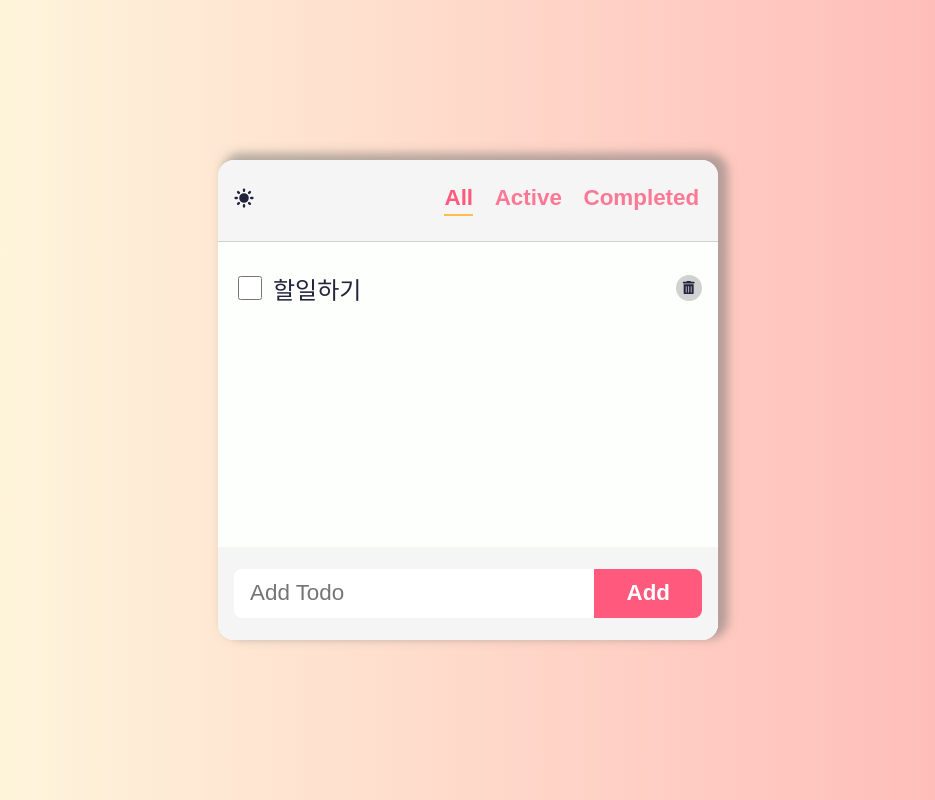
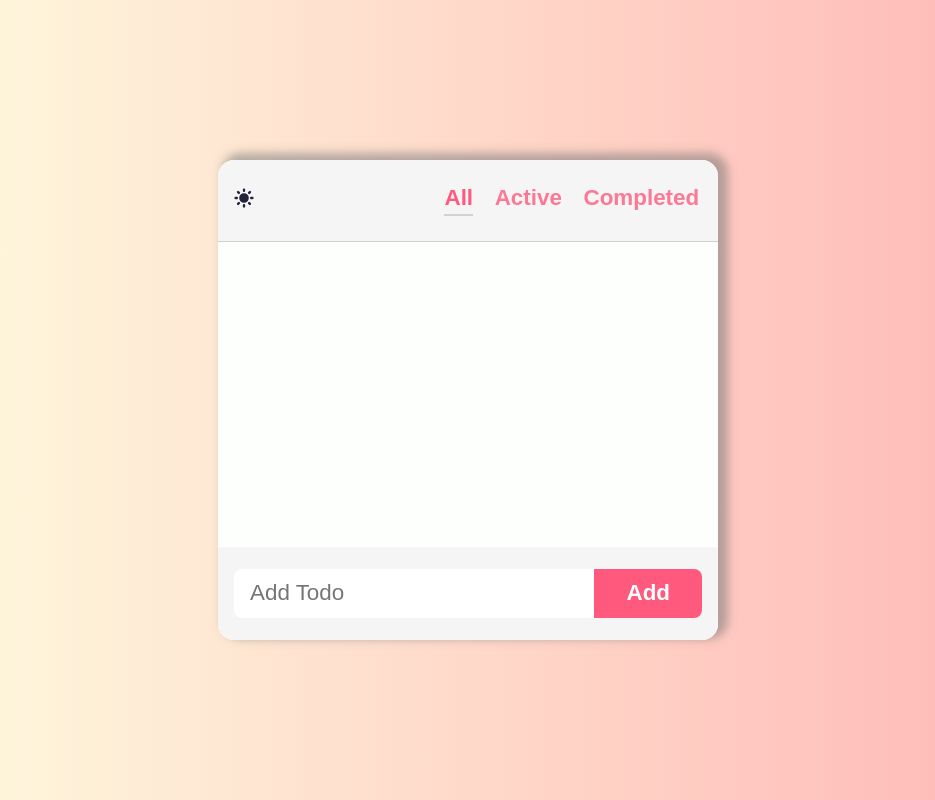
Before and after one commit to chen4023/todolist, a React (Create React App) app: page / in a window 1280 px wide. Shown: the whole page, without its empty margins (172-1107 px from the left). Built offline with nearby package versions, Linux system fonts and the light colour scheme.

Commit message:
✅ 로컬스토리지 저장기능 추가

```diff
--- a/src/components/Header/Header.module.css
+++ b/src/components/Header/Header.module.css
@@ -43,5 +43,5 @@
   content: "";
   display: block;
   margin-top: 0.2rem;
-  border: 1px solid #febd4c;
+  border: 1px solid var(--color-grey);
 }
--- a/src/components/TodoList/TodoList.jsx
+++ b/src/components/TodoList/TodoList.jsx
@@ -1,24 +1,38 @@
-import React, { useState } from "react";
+import React, { useEffect, useState } from "react";
 import AddTodo from "../AddTodo/AddTodo";
 import Todo from "../Todo/Todo";
 import styles from "./TodoList.module.css";
 
 export default function TodoList({ filter }) {
-  const [todos, setTodos] = useState([
-    { id: "123", text: "할일하기", status: "active" },
-  ]);
+  // const todolist = localStorage.getItem("todos");
+  // const [todos, setTodos] = useState(JSON.parse(todolist) || []);
+  const [todos, setTodos] = useState(readTodosFromLocalStorage());
+
   const handleAdd = (todo) => {
     //새로운 todo를 업데이트하는 로직
-    console.log(todo);
     setTodos([...todos, todo]);
   };
 
   const handleDelete = (deleted) => {
+    // setTodos((prevTodos) => {
+    //   const newTodos = todos.filter((t) => deleted.id !== t.id);
+    //   localStorage.setItem("todos", JSON.stringify(newTodos));
+    //   return newTodos;
+    // });
     setTodos(todos.filter((t) => deleted.id !== t.id));
   };
   const handleUpdate = (updated) => {
+    // setTodos((prevTodos) => {
+    //   const newTodos = todos.map((t) => (t.id === updated.id ? updated : t));
+    //   localStorage.setItem("todos", JSON.stringify(newTodos));
+    //   return newTodos;
+    // });
     setTodos(todos.map((t) => (t.id === updated.id ? updated : t)));
   };
+
+  useEffect(() => {
+    localStorage.setItem("todos", JSON.stringify(todos));
+  }, [todos]);
 
   const filtered = getFilteredItems(todos, filter);
   return (
@@ -44,3 +58,9 @@
   }
   return todos.filter((todo) => todo.status === filter);
 }
+
+function readTodosFromLocalStorage() {
+  console.log("readTodosFromLocalStorage");
+  const todos = localStorage.getItem("todos");
+  return todos ? JSON.parse(todos) : [];
+}
```
